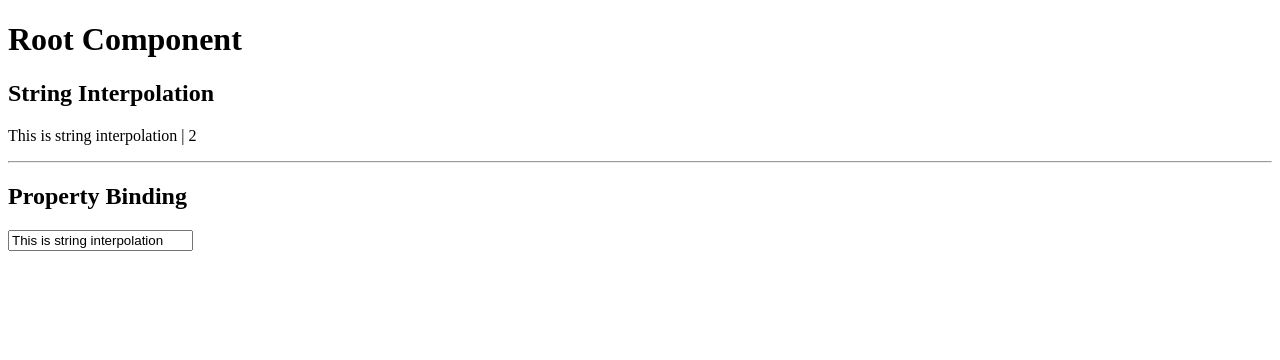
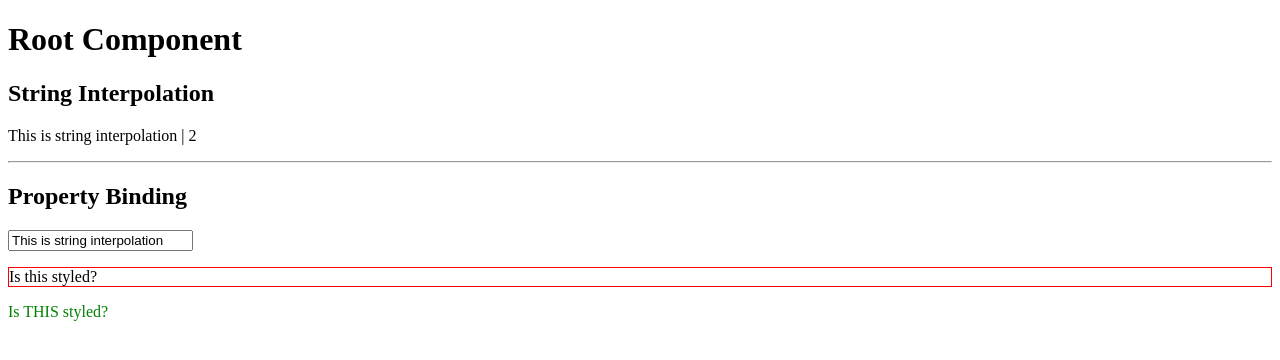
Before and after one commit to rwisecar/angular_2, an Angular app in the folder first-app/: page / in a window 1280 px wide. Shown: the top 360 px of the page. Built offline with nearby package versions, Linux system fonts and the light colour scheme.

Commit message:
adding examples of property binding

```diff
--- a/first-app/src/app/databinding/databinding.component.css
+++ b/first-app/src/app/databinding/databinding.component.css
@@ -0,0 +1,3 @@
+.redBorder {
+    border: 1px solid red;
+}
--- a/first-app/src/app/databinding/databinding.component.html
+++ b/first-app/src/app/databinding/databinding.component.html
@@ -5,3 +5,5 @@
 <hr>
 <h2> Property Binding</h2>
 <input type="text" [value]="stringInterpolation">
+<p [ngClass]="{redBorder: onTest()}">Is this styled?</p>
+<p [ngStyle]="{color: 'green'}"> Is THIS styled?</p>
--- a/first-app/src/app/databinding/databinding.component.ts
+++ b/first-app/src/app/databinding/databinding.component.ts
@@ -8,4 +8,8 @@
 export class DatabindingComponent {
     stringInterpolation = 'This is string interpolation';
     numberInterpolation = 2;
+
+    onTest() {
+        return true;
+    }
 }
```
